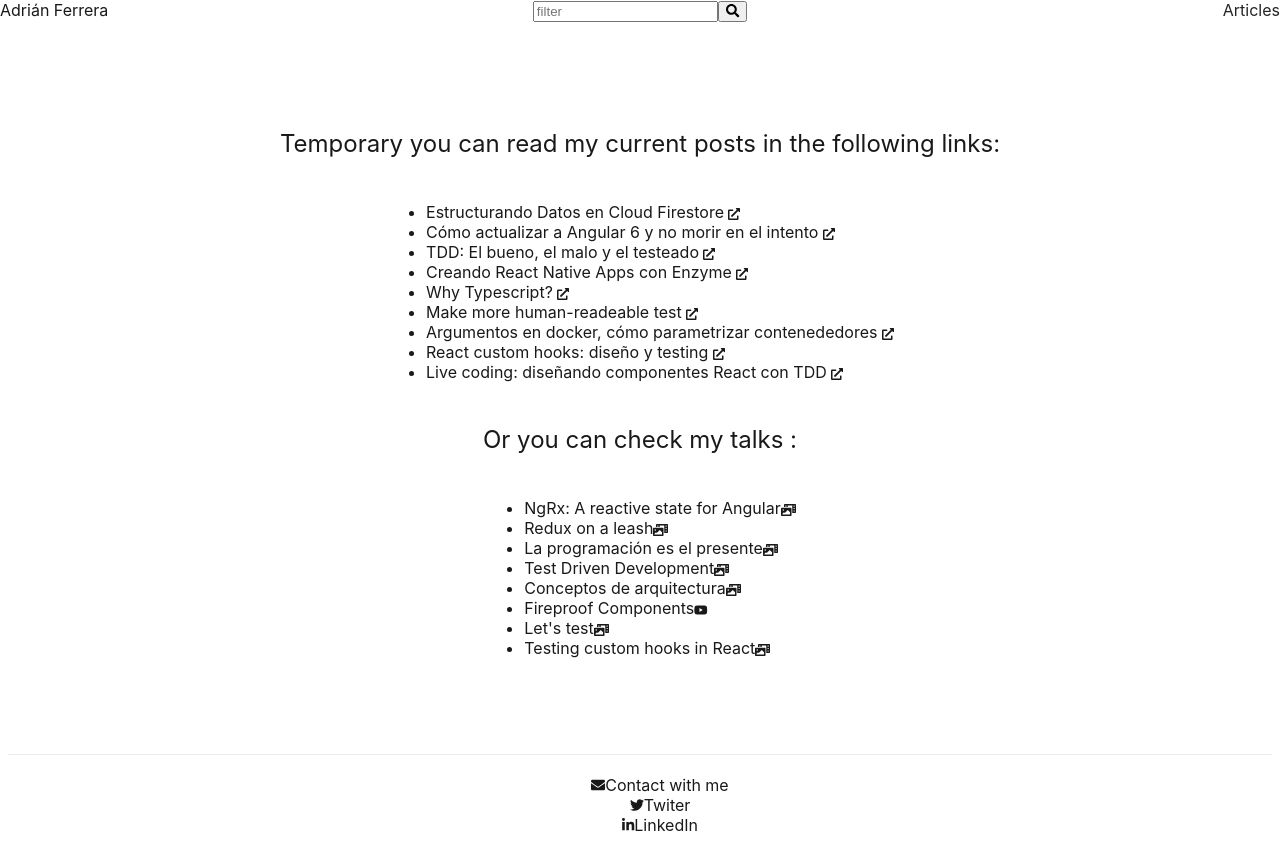
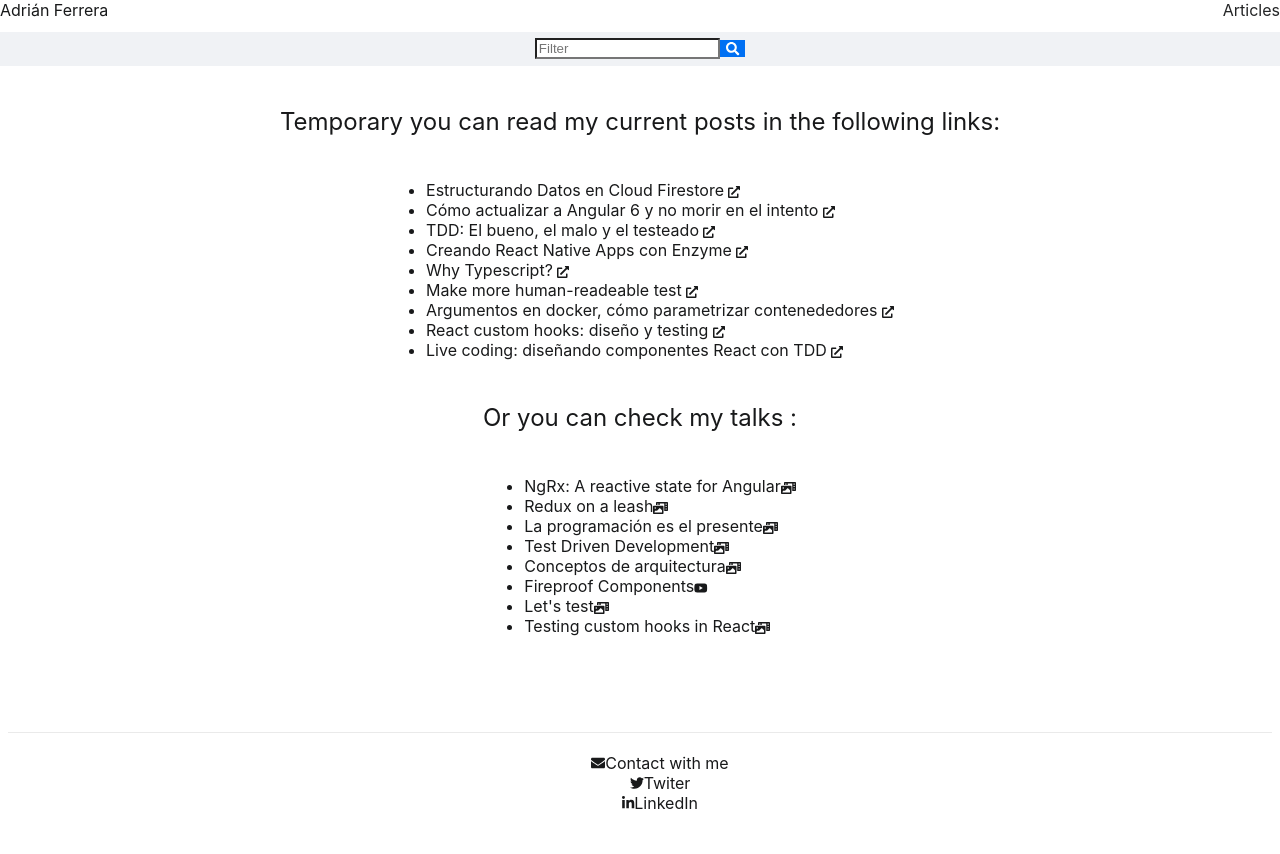
Before and after one commit to adrian-afergon/afergon-blogs, a Next.js app: page /articles in a window 1280 px wide. After the commit the page ends 832 px from the top, so only its background shows below. Built offline with nearby package versions, Linux system fonts and the light colour scheme.

Commit message:
feat: add fast functionality to filter articles

```diff
--- a/pages/articles.tsx
+++ b/pages/articles.tsx
@@ -1,6 +1,5 @@
 import * as React from 'react';
 import Head from 'next/head';
-import { posts, talks } from '../data.json';
 import { FontAwesomeIcon } from '@fortawesome/react-fontawesome';
 import {
   faExternalLinkAlt,
@@ -12,35 +11,58 @@ import {
 import './styles.scss';
 import { Header } from "../src/components/Header";
 import { Footer } from "../src/components/Footer";
+import { Post } from "../src/models/post";
+import { Talk } from "../src/models/talk";
+import { postsRepository } from "../src/repositories/posts-repository";
+import { talksRepository } from "../src/repositories/talks.repository";
 
-const Home: React.FC = () => (
+const Home: React.FC = () => {
+  const [talks, setTalks] = React.useState<Talk[]>([]);
+  const [posts, setPosts] = React.useState<Post[]>([]);
+  const [filteredTalks, setFilteredTalks] = React.useState<Talk[]>([]);
+  const [filteredPosts, setFilteredPosts] = React.useState<Post[]>([]);
+  const [filter, setFilter] = React.useState<string>('');
+  const handleFilterChange = (event: React.ChangeEvent<HTMLInputElement>) => {
+    setFilter(event.target.value)
+  }
+
+  React.useEffect(() => {
+    postsRepository.getPosts().then((data) => {setPosts(data); setFilteredPosts(data); });
+    talksRepository.getTalks().then((data) => {setTalks(data); setFilteredTalks(data); });
+  }, []);
+
+  React.useEffect(() => {
+    setFilteredPosts(posts.filter(post => post.title.includes(filter)))
+    setFilteredTalks(talks.filter(talks => talks.title.includes(filter)))
+  }, [filter]);
+
+  return (
     <div className="container">
       <Head>
-      <title>Adrián Ferrera</title>
-      <link rel="icon" href="/favicon.ico" />
+        <title>Adrián Ferrera - Articles</title>
+        <link rel="icon" href="/favicon.ico"/>
       </Head>
 
-    <Header title={'Adrián Ferrera'}/>
-    <div>
-      <input name="Filter" placeholder="filter"/>
-      <button><FontAwesomeIcon icon={faSearch} /></button>
-    </div>
+      <Header title={"Adrián Ferrera"}/>
+      <section className="search-bar">
+        <input type="text" name="Filter" placeholder="Filter" onChange={handleFilterChange}/>
+        <button><FontAwesomeIcon icon={faSearch}/></button>
+      </section>
       <main>
         <p className="description">
           Temporary you can read my current posts in the following links:
         </p>
         <ul>
-        {posts.map((post) => (
+          {filteredPosts.map((post) => (
             <li key={post.title}>
               <a
                 href={post.link}
-              key={post.date}
                 target="_blank"
                 rel="noreferrer"
               >
-              {post.title}{' '}
+                {post.title}{" "}
                 {post.external && (
-                <FontAwesomeIcon icon={faExternalLinkAlt} size="xs" />
+                  <FontAwesomeIcon icon={faExternalLinkAlt} size="xs"/>
                 )}
               </a>
             </li>
@@ -48,7 +70,7 @@ const Home: React.FC = () => (
         </ul>
         <p className="description">Or you can check my talks :</p>
         <ul>
-        {talks.map((talk) => (
+          {filteredTalks.map((talk) => (
             <li key={talk.title}>
               <a
                 href={talk.video ? talk.video : talk.slides}
@@ -66,8 +88,9 @@ const Home: React.FC = () => (
         </ul>
       </main>
 
-    <Footer />
+      <Footer/>
     </div>
   );
+};
 
 export default Home;
--- a/pages/styles.scss
+++ b/pages/styles.scss
@@ -1,4 +1,50 @@
 @import './variables';
+
+.search-bar {
+  display: flex;
+  align-items: center;
+  justify-content: center;
+  width: 100%;
+  z-index: 0;
+  position: fixed;
+  top: 2rem;
+  padding: .4rem;
+  @media (prefers-color-scheme: light) {
+    background-color: $color-white-broken;
+    color: $color-black-broken;
+  }
+
+  @media (prefers-color-scheme: dark) {
+    background-color: $color-black-broken;
+    color: $color-white-broken;
+  }
+  input {
+    &:focus {
+      outline: none;
+    }
+    @media (prefers-color-scheme: light) {
+      background-color: $color-white;
+      color: $color-black;
+    }
+
+    @media (prefers-color-scheme: dark) {
+      background-color: $color-black;
+      color: $color-white;
+    }
+  }
+  button {
+    border: 0;
+    outline: none;
+    color: $color-white;
+    @media (prefers-color-scheme: light) {
+      background-color: $color-blue;
+    }
+
+    @media (prefers-color-scheme: dark) {
+      background-color: $color-pink;
+    }
+  }
+}
 
 .container {
   min-height: 100vh;
```
Lines whose indentation alone changed are shown as unchanged.
